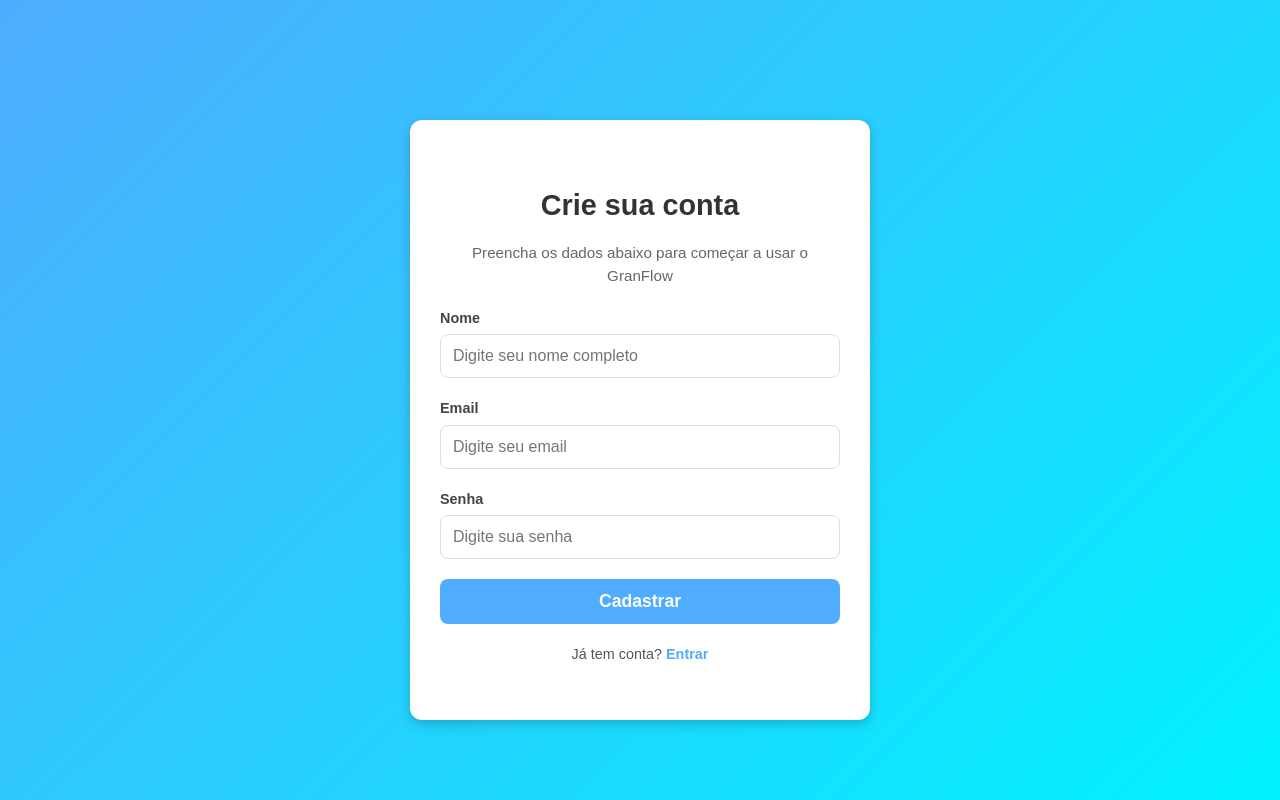
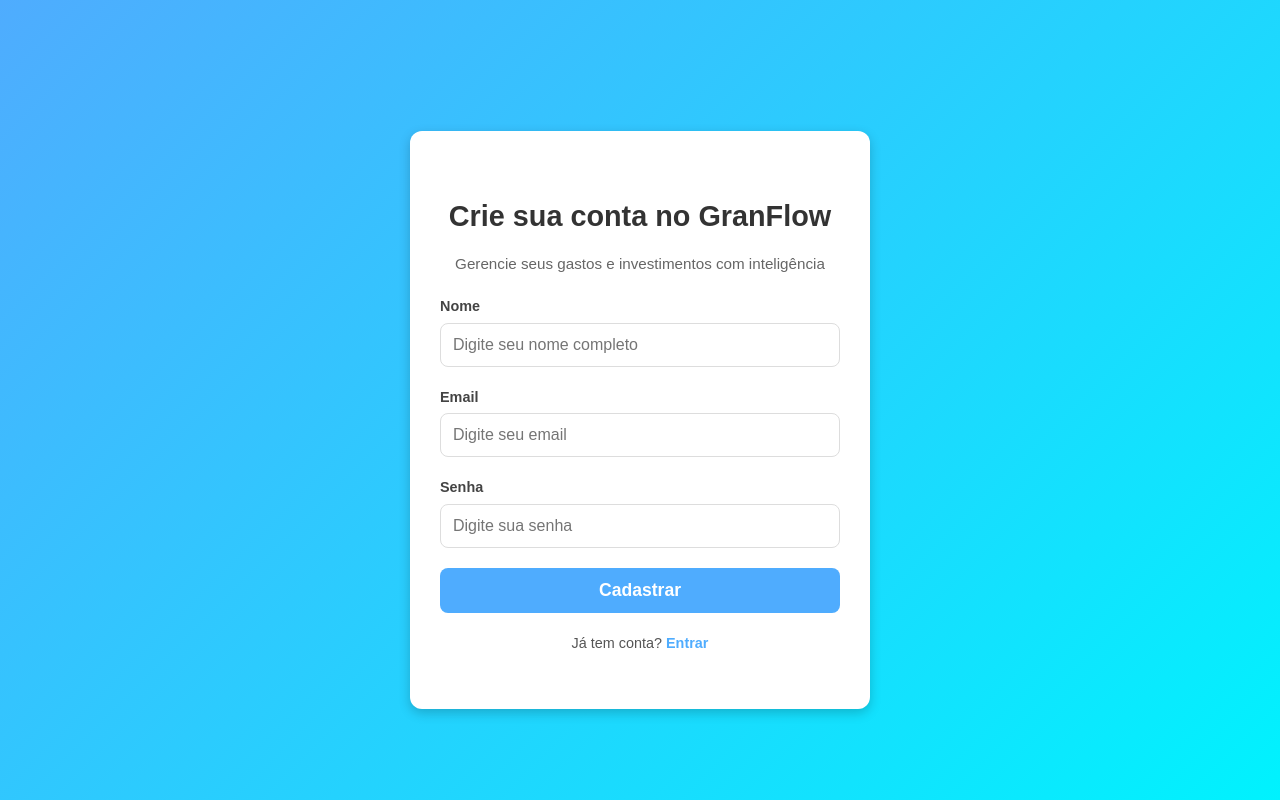
Before and after one commit to gonsalez12/granaflow-frontend, a React (Vite) app: page /register in a window 1280 px wide. Built offline with nearby package versions, Linux system fonts and the light colour scheme.

Commit message:
ajusto do Cross

```diff
--- a/src/pages/Login/Login.jsx
+++ b/src/pages/Login/Login.jsx
@@ -16,7 +16,7 @@ export default function Login() {
     setError("");
 
     try {
-      const response = await fetch("/api/auth/login", {
+      const response = await fetch("http://localhost:8080/auth/login", {
         method: "POST",
         headers: {
           "Content-Type": "application/json"
--- a/src/pages/Register/Register.jsx
+++ b/src/pages/Register/Register.jsx
@@ -1,31 +1,87 @@
-import React from "react";
+import React, { useState } from "react";
 import "./Register.css";
+import { useNavigate, Link } from "react-router-dom";
 
 export default function Register() {
+  const navigate = useNavigate();
+
+  const [nome, setNome] = useState("");
+  const [email, setEmail] = useState("");
+  const [password, setPassword] = useState("");
+  const [error, setError] = useState("");
+  const [success, setSuccess] = useState("");
+
+  const handleSubmit = async (e) => {
+    e.preventDefault();
+    setError("");
+    setSuccess("");
+
+    try {
+      const response = await fetch("http://localhost:8080/usuario/cadastro", {
+        method: "POST",
+        headers: { "Content-Type": "application/json" },
+        body: JSON.stringify({ nome, email, password }),
+      });
+
+      if (!response.ok) {
+        throw new Error("Erro ao cadastrar usuário");
+      }
+
+      setSuccess("Cadastro realizado com sucesso! 🎉");
+      setTimeout(() => navigate("/login"), 1500);
+    } catch (err) {
+      setError(err.message);
+    }
+  };
+
   return (
     <div className="register-container">
       <div className="register-box">
-        <h2>Crie sua conta</h2>
-        <p className="register-subtitle">Preencha os dados abaixo para começar a usar o GranFlow</p>
-
-        <form className="register-form">
+        <h2>Crie sua conta no GranFlow</h2>
+        <p className="register-subtitle">
+          Gerencie seus gastos e investimentos com inteligência
+        </p>
+        <form onSubmit={handleSubmit} className="register-form">
           <div className="form-group">
             <label>Nome</label>
-            <input type="text" placeholder="Digite seu nome completo" />
+            <input
+              type="text"
+              value={nome}
+              onChange={(e) => setNome(e.target.value)}
+              placeholder="Digite seu nome completo"
+              required
+            />
           </div>
           <div className="form-group">
             <label>Email</label>
-            <input type="email" placeholder="Digite seu email" />
+            <input
+              type="email"
+              value={email}
+              onChange={(e) => setEmail(e.target.value)}
+              placeholder="Digite seu email"
+              required
+            />
           </div>
           <div className="form-group">
             <label>Senha</label>
-            <input type="password" placeholder="Digite sua senha" />
+            <input
+              type="password"
+              value={password}
+              onChange={(e) => setPassword(e.target.value)}
+              placeholder="Digite sua senha"
+              required
+            />
           </div>
-          <button type="submit" className="register-button">Cadastrar</button>
+          <button type="submit" className="register-button">
+            Cadastrar
+          </button>
         </form>
 
+        {error && <p style={{ color: "red", marginTop: "10px" }}>{error}</p>}
+        {success && <p style={{ color: "green", marginTop: "10px" }}>{success}</p>}
+
         <p className="login-link">
-          Já tem conta? <a href="/login">Entrar</a>
+          Já tem conta? <Link to="/login">Entrar</Link>
         </p>
       </div>
     </div>
```
